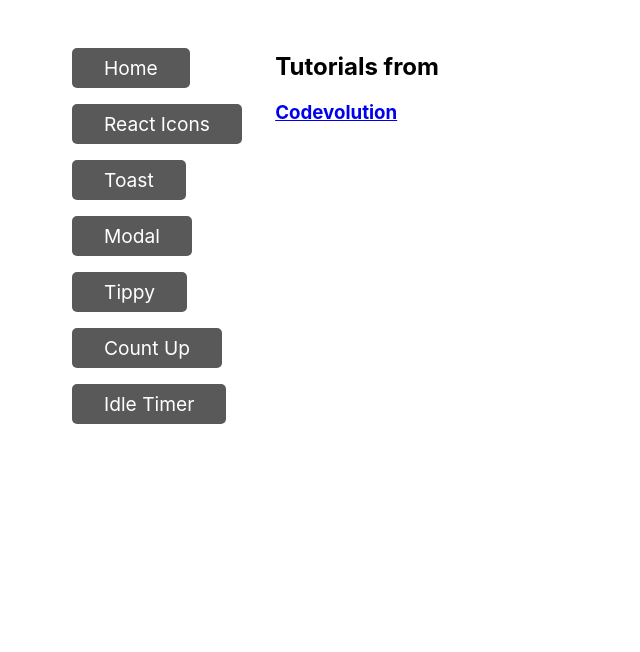
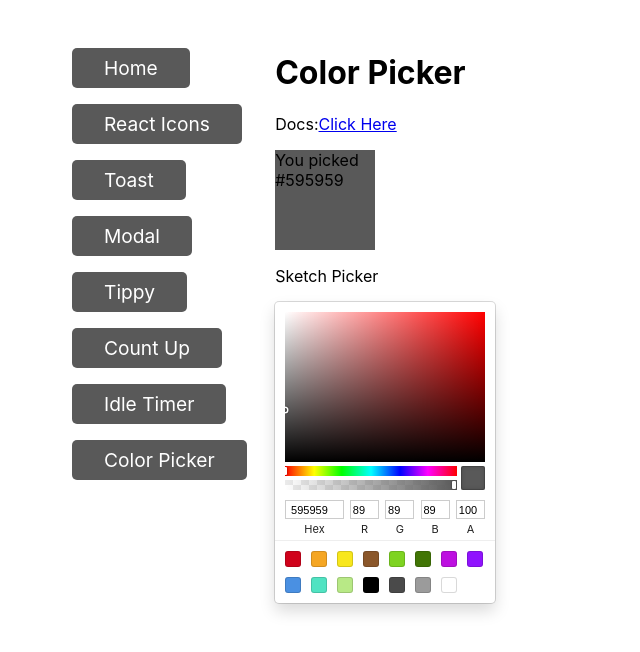
Before and after one commit to shajinkutty/react-useful-libraries, a React (Create React App) app: page /color-picker in a window 1280 px wide. Shown: the top 652 px of the page, without its empty margins (0-640 px from the left). Built offline with nearby package versions, Linux system fonts and the light colour scheme.

Commit message:
react-color

```diff
--- a/package.json
+++ b/package.json
@@ -8,6 +8,7 @@
     "@testing-library/user-event": "^7.2.1",
     "@tippy.js/react": "^3.1.1",
     "react": "^16.13.1",
+    "react-color": "^2.18.1",
     "react-countup": "^4.3.3",
     "react-dom": "^16.13.1",
     "react-icons": "^3.11.0",
--- a/src/App.js
+++ b/src/App.js
@@ -9,6 +9,7 @@ import ToolTip from "./components/tooltip/ToolTip";
 import Home from "./Home";
 import Countup from "./components/Countup/Countup";
 import IdleTimerComponent from "./components/Idle Timer/IdleTimer";
+import ColorPickerContainer from "./components/Color Picker/ColorPickerContainer";
 
 function App() {
   return (
@@ -34,6 +35,9 @@ function App() {
           <Route path="/idle-timer">
             <IdleTimerComponent></IdleTimerComponent>
           </Route>
+          <Route path="/color-picker">
+            <ColorPickerContainer />
+          </Route>
           <Route path="/">
             <Home />
           </Route>
--- a/src/Lists.js
+++ b/src/Lists.js
@@ -9,6 +9,7 @@ const links = [
   { to: "/tippy", title: "Tippy" },
   { to: "/count-up", title: "Count Up" },
   { to: "/idle-timer", title: "Idle Timer" },
+  { to: "/color-picker", title: "Color Picker" },
 ];
 
 function Lists() {
--- /dev/null
+++ b/src/components/Color Picker/ColorPickerContainer.js
@@ -0,0 +1,22 @@
+import React, { useState } from "react";
+import { SketchPicker, AlphaPicker } from "react-color";
+import Header from "../../Header";
+
+function ColorPickerContainer() {
+  const [color, setColor] = useState("#595959");
+  return (
+    <div>
+      <Header
+        title="Color Picker"
+        link="https://casesandberg.github.io/react-color/"
+      />
+      <div style={{ width: 100, height: 100, backgroundColor: color }}>
+        <p>You picked {color}</p>
+      </div>
+      <p>Sketch Picker</p>
+      <SketchPicker color={color} onChange={(color) => setColor(color.hex)} />
+    </div>
+  );
+}
+
+export default ColorPickerContainer;
```
Also changed, not shown: 1 other file (tests, documents, lock files or other folders).
